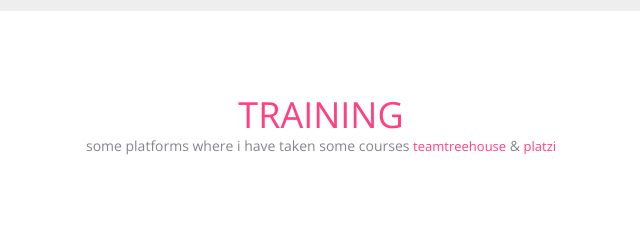
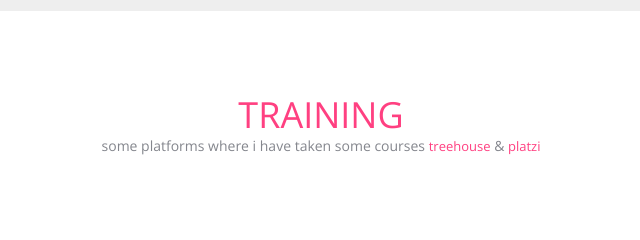
Before and after one commit to hercarr/resume, a plain HTML site: page index.html in a window 1280 px wide. Shown: the part 3440-3680 px from the top of the page, 319-959 px from the left. Drawn offline with nearby package versions, Linux system fonts and the light colour scheme.

Commit message:
the threehouse name was updated

```diff
--- a/index.html
+++ b/index.html
@@ -209,7 +209,7 @@
 				<div class="container">
 					<div class="heading">
 						<h2>Training</h2>
-						<p>some platforms where i have taken some courses <a href="https://teamtreehouse.com/hercarr" target="_blank"><span style="color: #ff4081; font-size:bold">teamtreehouse</span></a> &amp; <a href="https://platzi.com/@hercarrmx/" target="_blank"><span style="color: #ff4081; font-size:bold">platzi</span></a></p>
+						<p>some platforms where i have taken some courses <a href="https://teamtreehouse.com/hercarr" target="_blank"><span style="color: #ff4081; font-size:bold">treehouse</span></a> &amp; <a href="https://platzi.com/@hercarrmx/" target="_blank"><span style="color: #ff4081; font-size:bold">platzi</span></a></p>
 					</div>
 					<div class="row workDetails">
 						<div class="col-xs-12 col-sm-3 col-md-2 col-lg-2">
```
